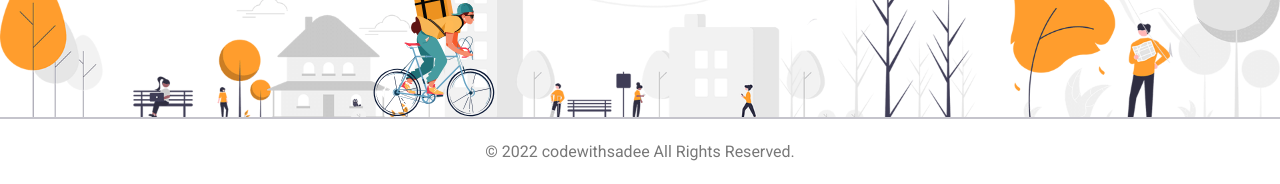
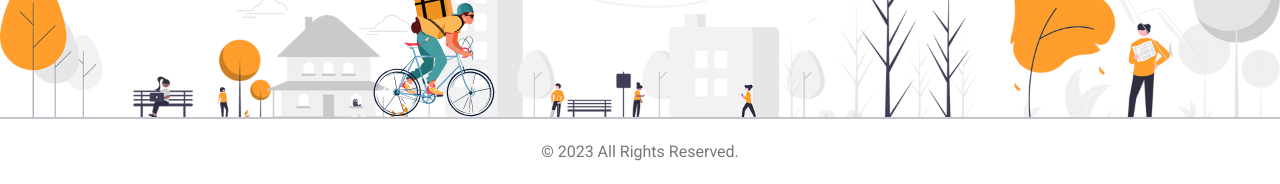
Before and after one commit to Rushit-Gabani/AWT1, a plain HTML site: page index.html in a window 1280 px wide. Shown: the part 7922-8106 px from the top of the page. Drawn offline with nearby package versions, Linux system fonts and the light colour scheme.

Commit message:
Update index.html

```diff
--- a/index.html
+++ b/index.html
@@ -1274,7 +1274,7 @@
     <div class="footer-bottom">
       <div class="container">
         <p class="copyright-text">
-          &copy; 2022 <a href="#" class="copyright-link">codewithsadee</a> All Rights Reserved.
+          &copy; 2023  All Rights Reserved.
         </p>
       </div>
     </div>
```
